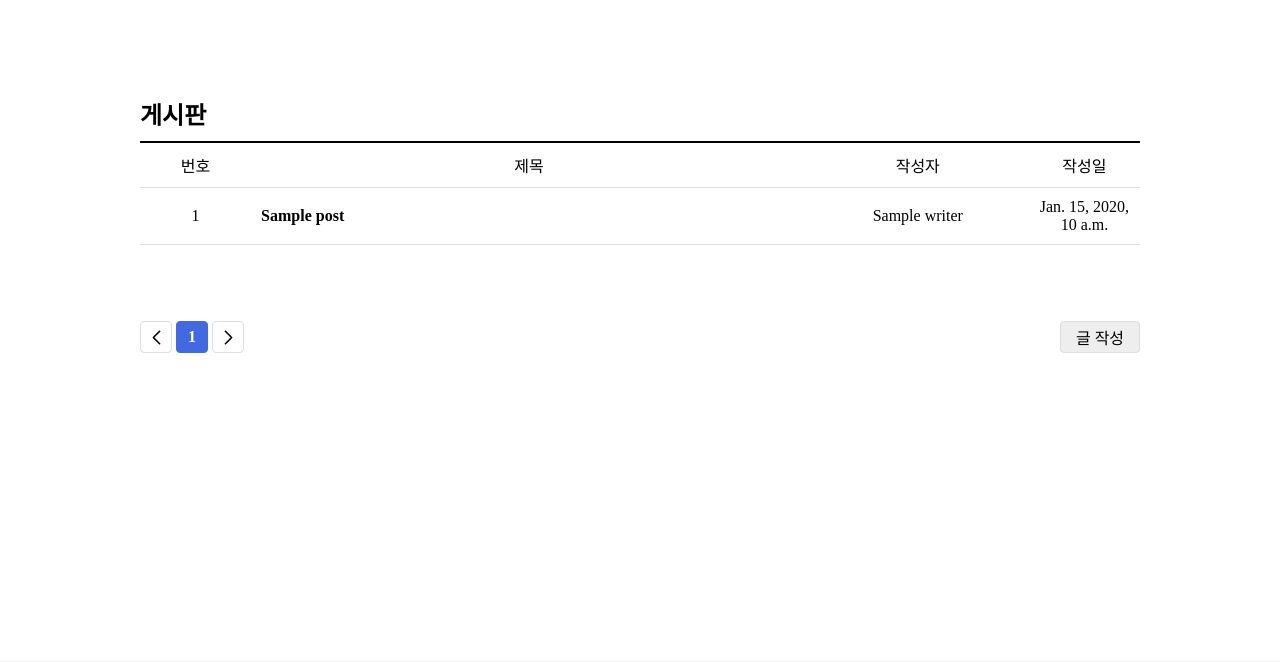
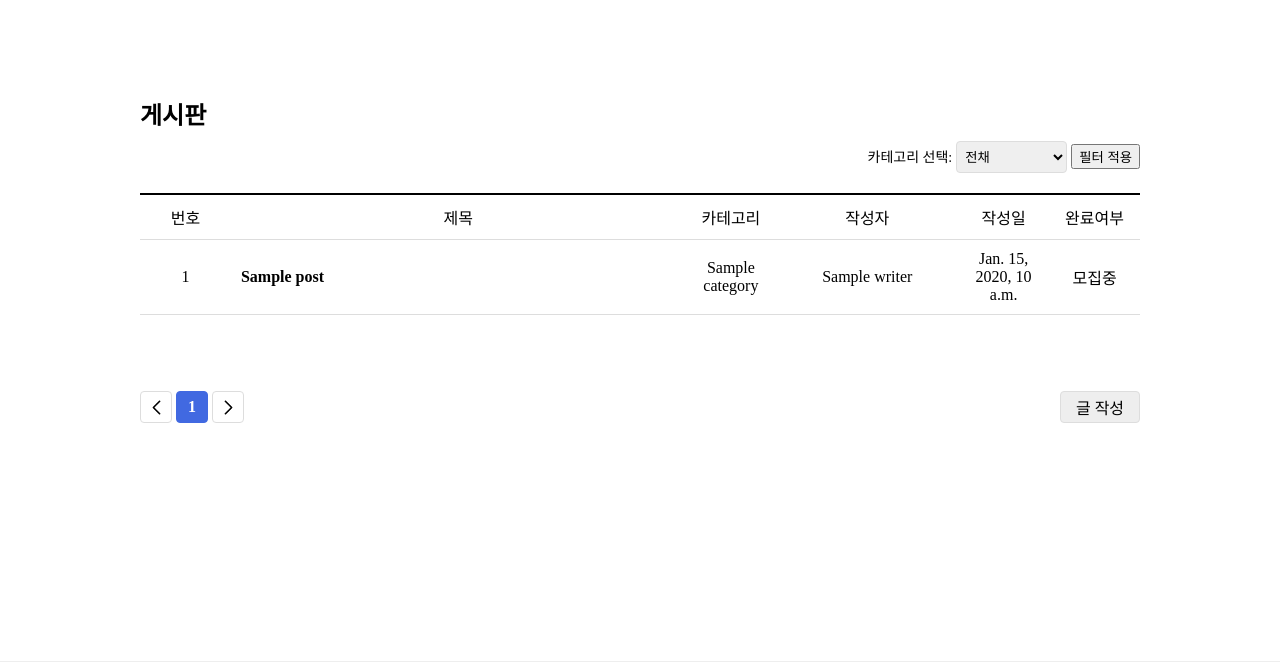
Before and after one commit to Group-buying-service/mealbuddy-backend, a Django app: template blog/templates/blog/post_list.html in a window 1280 px wide. Shown: the part 81-743 px from the top of the page. Run offline with Django 4.2, Linux system fonts and the light colour scheme; the template is opened without the code that fills it: most values are stand-ins (such as "Sample title", 1, 10 or a date in 2020).

Commit message:
카테고리 추가

```diff
--- a/blog/models.py
+++ b/blog/models.py
@@ -11,7 +11,7 @@
 
 # Create your models here.
 class Post(models.Model):
-    category_choices=(('족발,보쌈','족발,보쌈'),('찜,탕,찌개','찜,탕,찌개'),('돈까스 회 일식','돈까스 회 일식'),('피자','피자'),('고기구이','고기구이'),('양식','양식'),('치킨','치킨'),
+    category_choices=(('족발,보쌈','족발,보쌈'),('찜,탕,찌개','찜,탕,찌개'),('돈까스,회,일식','돈까스,회,일식'),('피자','피자'),('고기구이','고기구이'),('양식','양식'),('치킨','치킨'),
                       ('중식','중식'),('아시안','아시안'),('백반,죽,국수','백반,죽,국수'),('도시락','도시락'),('분식','분식'),('카페,디저트','카페,디저트'),('페스트푸드','페스트푸드'),)
     title = models.CharField(max_length=30)
     category = models.CharField(max_length=30, choices=category_choices, default='치킨',verbose_name='카테고리종류')
@@ -19,7 +19,7 @@
     writer = models.ForeignKey(User, on_delete=models.CASCADE)
     created_at = models.DateTimeField(auto_now_add = True)
     # 완료여부
-    is_compelete = models.BooleanField(default=True)
+    is_compelete = models.BooleanField(default=False)
     # 목표인원
     target_number = models.IntegerField("목표인원", default = 0, validators=[MinValueValidator(0), MaxValueValidator(10)], help_text="최대 10명만 가능합니다.")
     # 참여인원
--- a/blog/templates/blog/post_detail.html
+++ b/blog/templates/blog/post_detail.html
@@ -8,6 +8,8 @@
     <p>{% trans '작성자:' %} {{ post_writer }}</p>
     <p>{% trans '작성시간:' %} {{ post_created_at }}</p>
     <p>{% trans '모집인원' %} {{ post_target_number }} {% trans ' / ' %} {{ post_join_number }}</p>
+    <p>{% trans '완료여부:' %}{% if post.is_compelete %} 모집완료 {% else %} 모집중 {% endif %}</p>
+
 
       <form action="{% url 'blog:participants' pk=post_id %}" method="post">
         {% csrf_token %}
--- a/blog/templates/blog/post_list.html
+++ b/blog/templates/blog/post_list.html
@@ -3,13 +3,43 @@
 {% block content %}
 <div class="main">
     <h2 class="main-title">게시판</h2>
+    <div class="board-top">
+        <p class="main-desc">    </p>
+
+        <div>
+        <form action="" method="get">
+        <label for="category">카테고리 선택:</label>
+        <select id="category" name="category">
+            <option value="">전채</option>
+            <option value="족발,보쌈">족발 보쌈</option>
+            <option value="찜,탕,찌개">찜 탕 찌개</option>
+            <option value="돈까스,회,일식">돈까스 회 일식</option>
+            <option value="피자">피자</option>
+            <option value="고기구이">고기구이</option>
+            <option value="양식">양식</option>
+            <option value="치킨">치킨</option>
+            <option value="중식">중식</option>
+            <option value="아시안">아시안</option>
+            <option value="백반,죽,국수">백반 죽 국수</option>
+            <option value="도시락">도시락</option>
+            <option value="분식">분식</option>
+            <option value="카페,디저트">카페 디저트</option>
+            <option value="페스트푸드">페스트푸드</option>
+          </select>
+          <button type="submit">필터 적용</button>
+        </form>
+        </div>
+      </div>
+
 
     {% if posts %}
     <table class="table list">
         <colgroup>
             <col style="width: 10%">
             <col style= "width: 50%">
+            <col style="width: 10%">
             <col style="width: 20%">
+            <col style="width: 10%">
             <col style="width: 10%">
           </colgroup>
 
@@ -17,20 +47,49 @@
                 <tr>
                     <td>번호</td>
                     <td>제목</td>
+                    <td>카테고리</td>
                     <td>작성자</td>
                     <td>작성일</td>
-
+                    <td>완료여부</td>
                 </tr>
             </thead>
             <tbody>
-                {% for post in posts %}
+
+
+
+            {% for post in posts %}
+                {% if null == categories %}
+                <tr>
+                    <td>{{ post.pk }}</td>
+                    <td><a href="{% url 'blog:detail' pk=post.pk %}">{{ post.title }}</a></td>
+                    <td>{{ post.category }}</td>
+                    <td>{{ post.writer }}</td>
+                    <td>{{ post.created_at }}</td>
+                    <td>{% if post.is_compelete %} 모집완료 {% else %} 모집중 {% endif %}</td>
+
+                </tr>
+                {% elif "" == categories %}
+                <tr>
+                    <td>{{ post.pk }}</td>
+                    <td><a href="{% url 'blog:detail' pk=post.pk %}">{{ post.title }}</a></td>
+                    <td>{{ post.category }}</td>
+                    <td>{{ post.writer }}</td>
+                    <td>{{ post.created_at }}</td>
+                        <td>{% if post.is_compelete %} 모집완료 {% else %} 모집중 {% endif %}</td>
+                </tr>
+                {% else %}
+                    {% if post.category == categories %}
                     <tr>
                         <td>{{ post.pk }}</td>
                         <td><a href="{% url 'blog:detail' pk=post.pk %}">{{ post.title }}</a></td>
+                        <td>{{ post.category }}</td>
                         <td>{{ post.writer }}</td>
                         <td>{{ post.created_at }}</td>
+                            <td>{% if post.is_compelete %} 모집완료 {% else %} 모집중 {% endif %}</td>
                     </tr>
-                {% endfor %}
+                    {% endif %}
+                {% endif %}
+            {% endfor %}
             </tbody>
         </table>
     {% else %}
```
Also changed, not shown: blog/views.py (+15 -1 lines), blog/migrations/0005_alter_post_category.py (added), blog/migrations/0006_alter_post_is_compelete.py (added).
